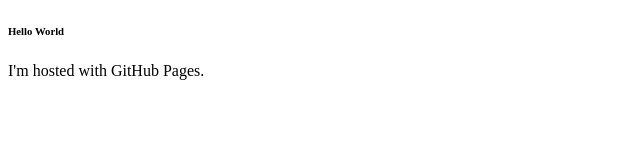
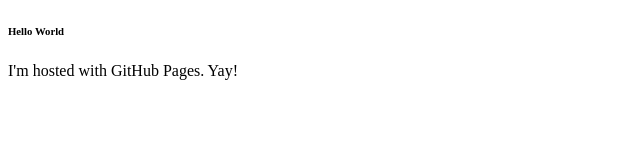
Before and after one commit to fan5fll/learnhtml.github.io, a plain HTML site: page index.html in a window 1280 px wide. Shown: the full height of the page, 0-640 px from the left. Drawn offline with Linux system fonts and the light colour scheme.

Commit message:
commitTry

```diff
--- a/index.html
+++ b/index.html
@@ -2,6 +2,6 @@
 <html>
 <body>
 <h6>Hello World</h6>
-<p>I'm hosted with GitHub Pages.</p>
+<p>I'm hosted with GitHub Pages. Yay!</p>
 </body>
 </html>
```
